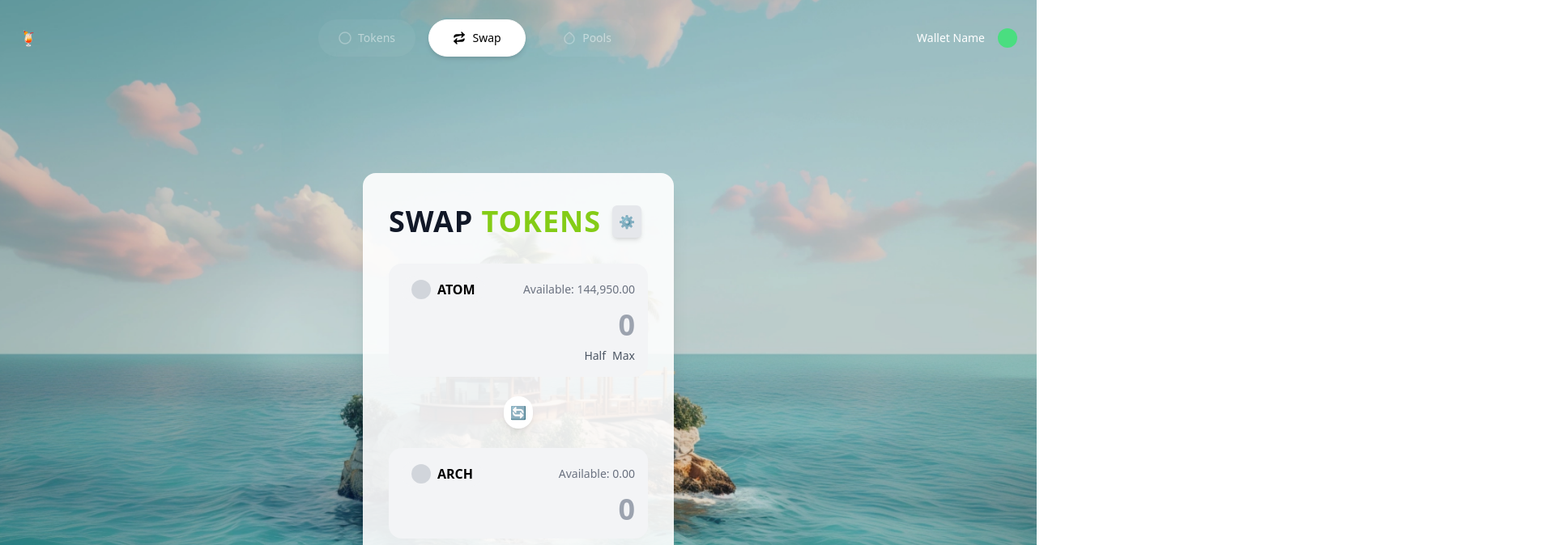
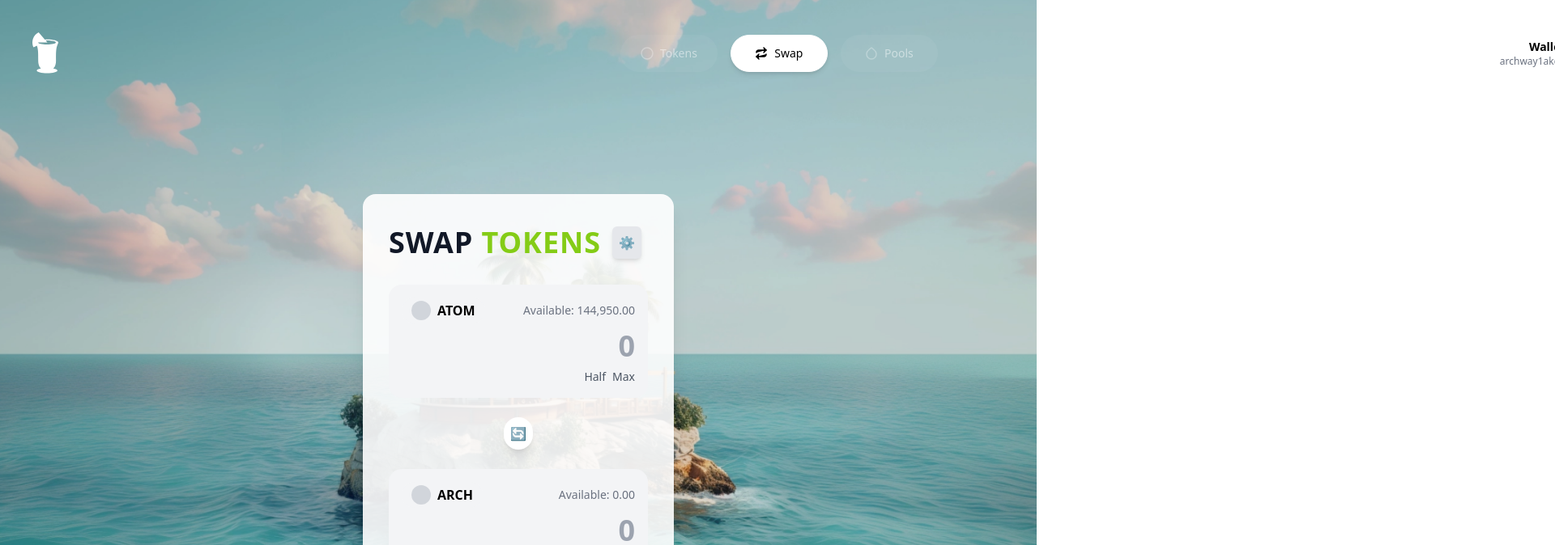
Before and after one commit to naftalimurgor/pinacolada, a Next.js app: page /swap in a window 1280 px wide. Shown: the top 674 px of the page at 81% size, 1920 px wide, since content can reach past the window. Built offline with nearby package versions, Linux system fonts and the light colour scheme.

Commit message:
matched swap interface to design

```diff
--- a/app/src/SwapInterface.tsx
+++ b/app/src/SwapInterface.tsx
@@ -3,6 +3,7 @@
 import React, { useState } from 'react';
 import Image from 'next/image';
 import Tabs from './component/Tabs';
+import HeaderContent from './component/HeaderContent';
 
 const TokenSelector = ({ token, balance }) => (
   <div className="flex items-center space-x-2 bg-gray-100 rounded-full px-3 py-1">
@@ -21,28 +22,27 @@ const SwapInterface = () => {
       <div className="absolute inset-0">
         <Image
           src="/pinacoladaisland.png"
-          layout="fill"
-          objectFit="cover"
           alt="Background Image"
+          fill
+          style={{ objectFit: 'cover', zIndex: '-1' }}
         />
       </div>
 
       {/* Header */}
-      <div className="relative p-6">
-        <div className="flex justify-between items-center">
-          {/* Left: Logo or Icon */}
-          <div className="text-white font-extrabold text-lg">🍹</div>
+      <div
+        className="relative p-8 rounded-t-3xl"
+        style={{
+          width: '2050px',
+          height: '120px',
+          top: '8px',
+          left: '8px',
+          gap: '14px',
 
-          {/* Center: Menu Tabs */}
-          <Tabs />
+        }}
+      >
+        <HeaderContent />
+      </div>
 
-          {/* Right: Wallet Info */}
-          <div className="text-white flex items-center space-x-4">
-            <span className="text-sm">Wallet Name</span>
-            <div className="w-6 h-6 bg-green-400 rounded-full" />
-          </div>
-        </div>
-      </div>
 
       {/* Main Swap Box */}
       <div className="relative z-10 flex flex-col items-center justify-center h-full">
--- a/app/src/TokenInterface.tsx
+++ b/app/src/TokenInterface.tsx
@@ -53,11 +53,6 @@ const TokenInterface: React.FC = () => {
           </div>
         </div>
       </div>
-
-
-
-
-
       {/* Content section */}
       <div className="px-8 py-12">
         <div className="grid grid-cols-4 gap-6">
```
Also changed, not shown: app/src/component/HeaderSmall.tsx (indentation only).
